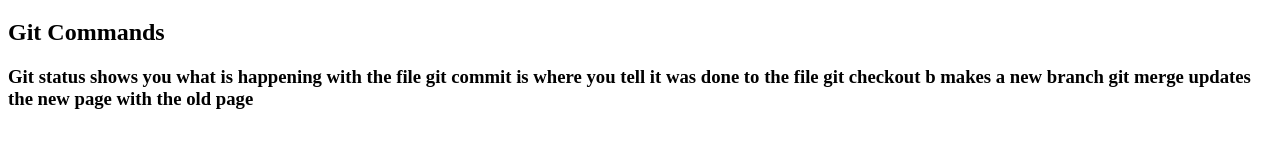
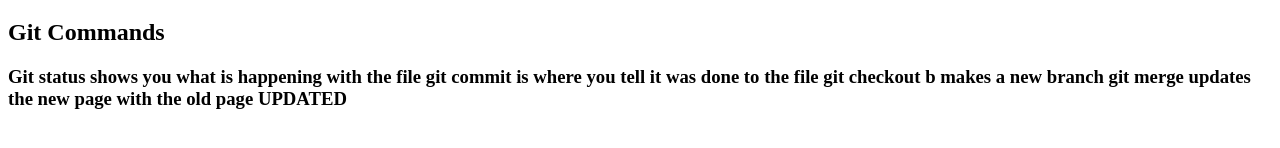
Before and after one commit to isiahdaubon/IS601FirstWebsite, a plain HTML site: page index.html in a window 1280 px wide. Shown: the part 380-528 px from the top of the page. Drawn offline with Linux system fonts and the light colour scheme.

Commit message:
Updated Text

```diff
--- a/index.html
+++ b/index.html
@@ -23,7 +23,6 @@
 		<h3>Git status shows you what is happening with the file
 			git commit is where you tell it was done to the file
 			git checkout b makes a new branch
-			git merge updates the new page with the old page</h3>
+			git merge updates the new page with the old page UPDATED </h3>
 	</body>
-
 </html>
```
